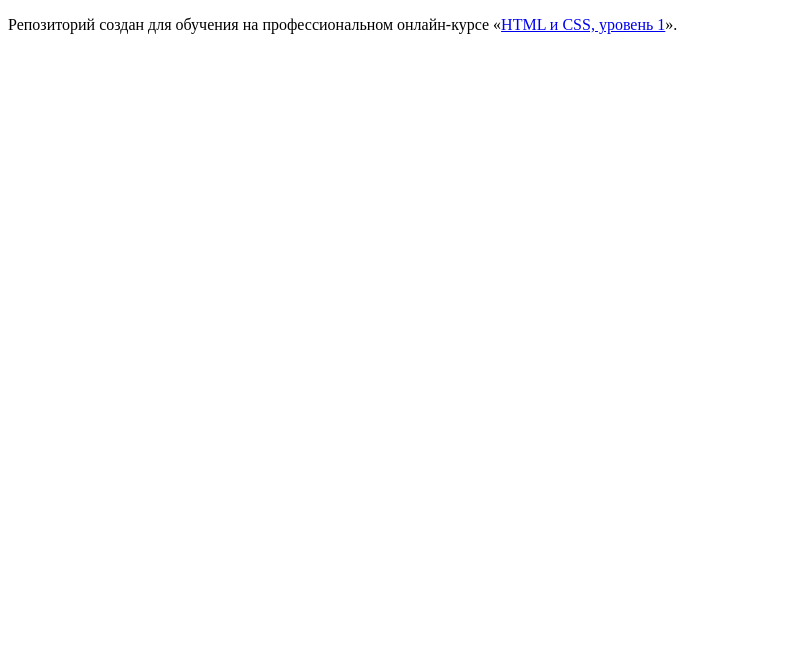
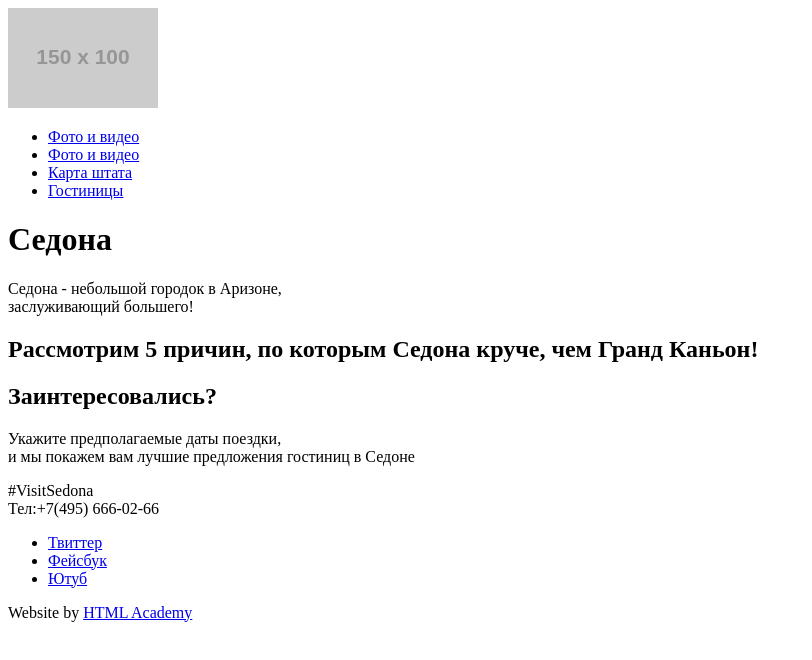
Before and after one commit to apnosova/1266937-sedona-27, a plain HTML site: page index.html in a window 1280 px wide. Shown: the whole page, without its empty margins (0-812 px from the left). Drawn offline with Linux system fonts and the light colour scheme; placeholder pictures from the web are drawn by us.

Commit message:
Выполнено второе задание.

```diff
--- a/index.html
+++ b/index.html
@@ -5,8 +5,51 @@
     <title>HTML Academy: Седона</title>
   </head>
   <body>
+    <header class="main-header">
+      <a class=main-header-logo">
+        <img src="https://via.placeholder.com/150x100" alt="Логотип Седоны">
+      </a>
+      <nav class="main navigation">
+        <ul class="site-navigation">
+          <li><a href="#">Фото и видео</a></li>
+          <li><a href="#">Фото и видео</a></li>
+          <li><a href="#">Карта штата</a></li>
+          <li><a href="catalog.html">Гостиницы</a></li>
+        </ul>
+      </nav>
+    </header>
+    <main class="container">
+      <h1 class="visually-hidden">Седона</h1>
+      <p class="slogan">Седона - небольшой городок в Аризоне,<br>
+        заслуживающий большего!</p>
+      <section>
+        <h2>Рассмотрим 5 причин, по которым Седона круче, чем Гранд Каньон!</h2>
+      </section>
 
-    <p>Репозиторий создан для обучения на профессиональном онлайн‑курсе «<a href="https://htmlacademy.ru/intensive/htmlcss">HTML и CSS, уровень 1</a>».</p>
+      <section>
+        <h2>Заинтересовались?</h2>
+        <p>Укажите предполагаемые даты поездки,<br>
+          и мы покажем вам лучшие предложения гостиниц в Седоне</p>
+        <!--Здесь будет форма-->
+      </section>
 
+    </main>
+    <footer class="main-footer">
+      <p class="footer-contacts">
+        #VisitSedona<br>
+        Тел:+7(495) 666-02-66
+      </p>
+      <div class="footer-socials">
+        <ul>
+          <li><a class="socials-button" href="#">Твиттер</a></li>
+          <li><a class="socials-button" href="#">Фейсбук</a></li>
+          <li><a class="socials-button" href="#">Ютуб</a></li>
+        </ul>
+      </div>
+        <p class="footer-copyright">
+          Website by
+          <a href="https://htmlacademy.ru/intensive/htmlcss">HTML Academy</a>
+        </p>
+    </footer>
   </body>
 </html>
```
Also changed, not shown: catalog.html (added, +84 -0 lines).
